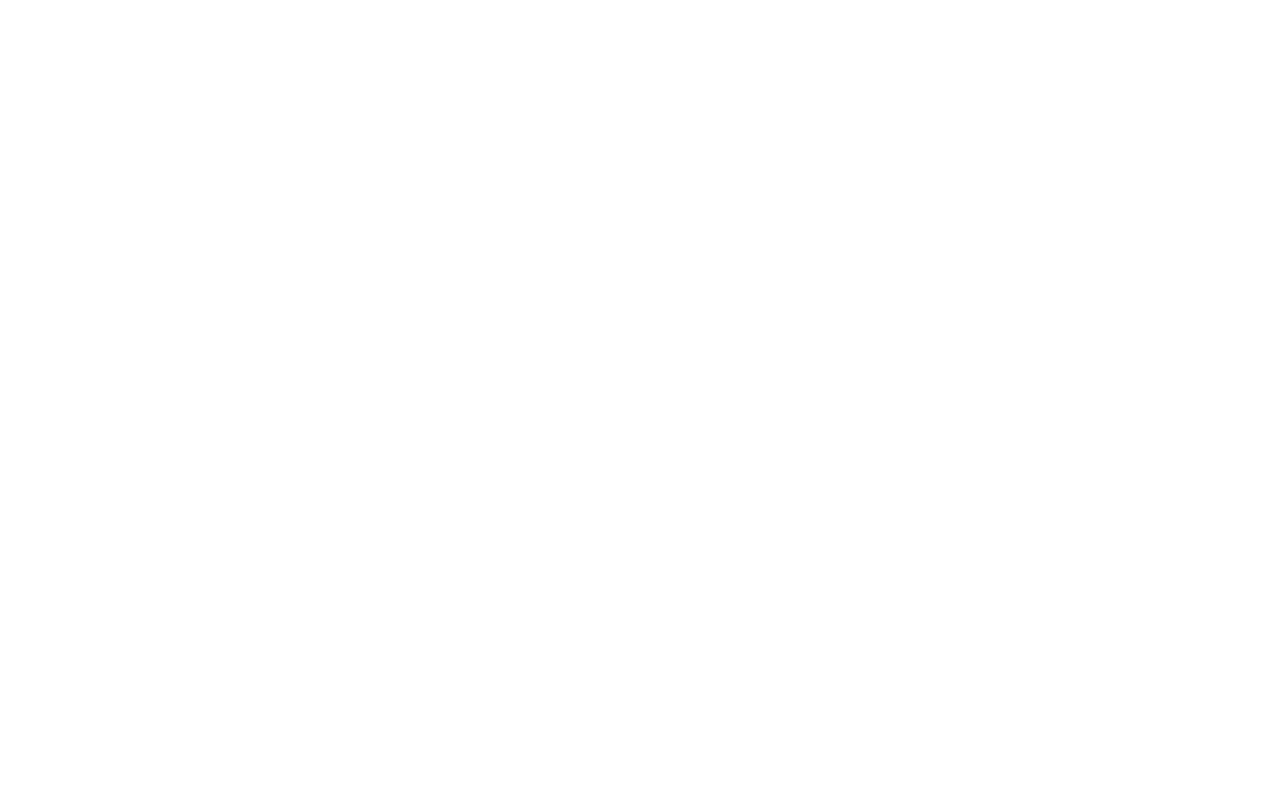
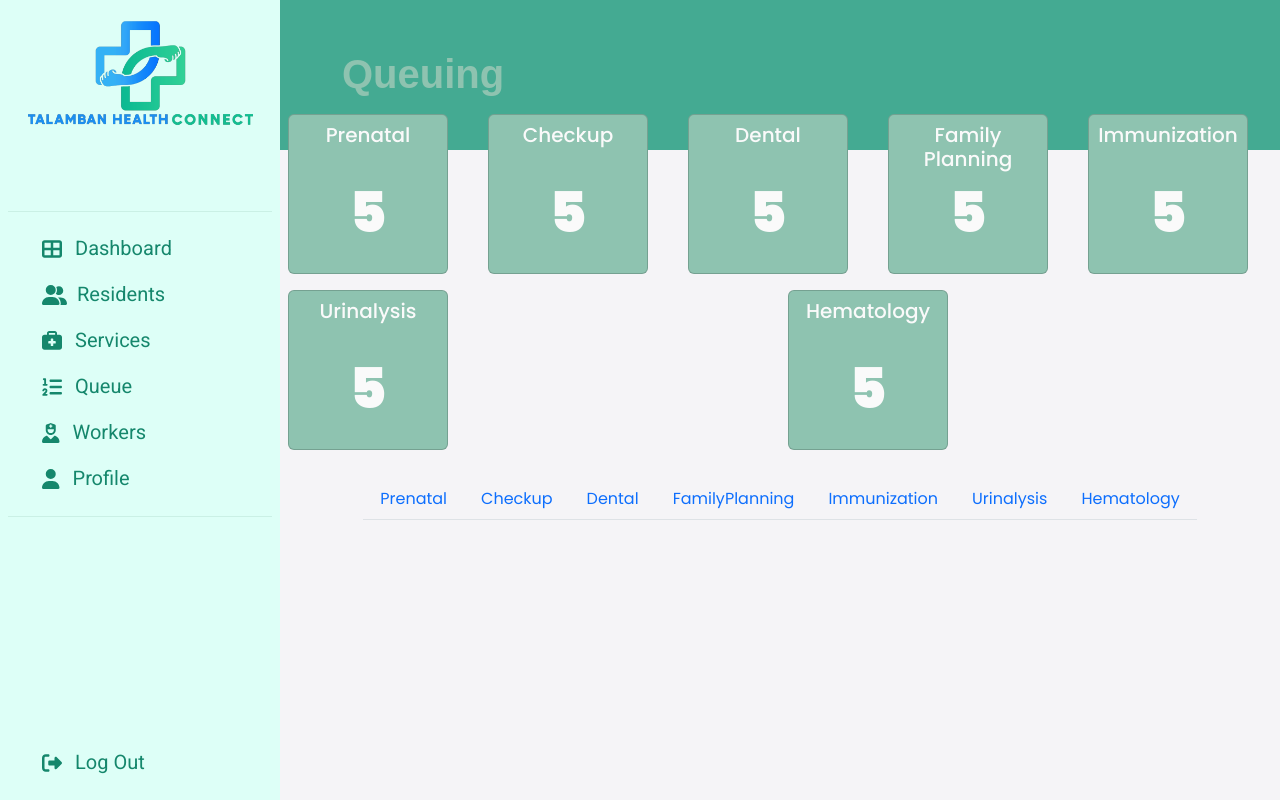
Before and after one commit to ChristineCartilla/capstone_THC, a React (Create React App) app in the folder client/: page /queue in a window 1280 px wide. Before the commit this address had no page. Built offline with nearby package versions, Linux system fonts and the light colour scheme; a web font is replaced by a local one.

Commit message:
small changes dashboard, added queue page but incomplete

```diff
--- a/client/src/App.js
+++ b/client/src/App.js
@@ -9,6 +9,7 @@ import './stylesheets/ServicesThirdPage_stylesheet.css';
 import './stylesheets/ServicesPnInD_stylesheet.css';
 import './stylesheets/Workers_stylesheet.css';
 import './stylesheets/Dashboard_stylesheet.css';
+import './stylesheets/Queue_stylesheet.css';
 
 import { BrowserRouter as Router, Routes, Route } from 'react-router-dom'
 import Login from './pages/Login';
@@ -45,6 +46,7 @@ import Workers from './pages/Workers/Workers';
 import SpecificWorkers from './pages/Workers/SpecificWorkers'
 import Profile from './pages/Profile/Profile';
 import Dashboard from './pages/Dashboard/Dashboard';
+import QueueBHW from './pages/Queue/QueueBHW';
 
 function App() {
   return (
@@ -82,6 +84,7 @@ function App() {
           <Route path="/urinalysis" element={<Urinalysis />} />
           <Route path="/urinalysis/:residentid" element={<UrinalysisSpecificResident />} />
           <Route path="/urinalysis/:residentid/:recordid" element={<UrinalysisSpecificRecord />} />
+          <Route path="/queue" element={<QueueBHW />} />
           <Route path="/workers" element={<Workers />}/>
           <Route path="/workers/:worker_id" element={<SpecificWorkers/>}/>
           <Route path="/profile/:profile_id" element={<Profile />} />
--- a/client/src/components/Sidebar.js
+++ b/client/src/components/Sidebar.js
@@ -13,6 +13,10 @@ const Sidebar = () => {
 
     const viewResidents = () => {
         navigate('/resident');
+    }
+
+    const viewQueue = () => {
+        navigate('/queue');
     }
 
     const viewWorkers = () =>{
@@ -71,7 +75,8 @@ const Sidebar = () => {
                     </div>
                 </li>
                 <li className="mb-1">
-                    <button className="btn btn-toggle d-inline-flex align-items-center rounded border-0 collapsed">
+                    <button className="btn btn-toggle d-inline-flex align-items-center rounded border-0 collapsed"
+                        onClick={()=>viewQueue()}>
                     <FontAwesomeIcon icon={faListOl} style={{marginRight: "13px"}} />
                     Queue
                     </button>
--- a/client/src/pages/Dashboard/Dashboard.js
+++ b/client/src/pages/Dashboard/Dashboard.js
@@ -6,10 +6,12 @@ import ViewDispensing from '../../components/ViewDispensing.js';
 const Dashboard = () => {
     return (
         //create a div that will contain the sidebar and the body of the page
-        <div className="container-fluid">
-            <div className="row">
-                <Sidebar />
-                <div className="col p-0">
+        <div className="">
+            <div className="mainLayout">
+                <div className="mainLayout-left">
+                    <Sidebar />
+                </div>
+                <div className="container mainLayout-right p-0">
                     <div className="dashboardHeader d-flex justify-content-left">
                         <h1>Barangay Talamban Health Statistics</h1>
                         <span></span>
--- /dev/null
+++ b/client/src/pages/Queue/QueueBHW.js
@@ -0,0 +1,153 @@
+import React, {useState} from "react";
+import Sidebar from "../../components/Sidebar.js";
+
+const QueueBHW = () => {
+
+    const [selectedService, setSelectedService] = useState("Prenatal"); // Default selected service
+
+    // Sample data for the queue (replace with actual data)
+    const queueData = {
+        Prenatal: [
+            { name: "Person 1" },
+            { name: "Person 2" },
+            // Add more entries
+        ],
+        Checkup: [
+            { name: "Person 3" },
+            { name: "Person 4" },
+            // Add more entries
+        ],
+        Dental: [
+            // Add entries
+        ],
+        FamilyPlanning: [
+            // Add entries
+        ],
+        Immunization: [
+            // Add entries
+        ],
+        Urinalysis: [
+            // Add entries
+        ],
+        Hematology: [
+            // Add entries
+        ],
+    };
+
+    const handleServiceClick = (service) => {
+        setSelectedService(service);
+    };
+
+
+
+
+    return (
+        <div className="">
+            <div className="mainLayout">
+                <div className="mainLayout-left">
+                    <Sidebar />
+                </div>
+                <div className="mainLayout-right container">
+                    <div className="sp1-pageHeader d-flex justify-content-start">
+                        <h1>Queuing</h1>
+                    </div>
+                    <div className="QueueCount row d-flex justify-content-evenly">
+                        <div className="col p-2">
+                            <div className="card">
+                                <div className="card-body">
+                                    <h5 className="card-title">Prenatal</h5>
+                                    <br />
+                                    <h2 className="card-text">5</h2>
+                                </div>
+                            </div>
+                        </div>
+
+                        <div className="col p-2">
+                            <div className="card">
+                                <div className="card-body">
+                                    <h5 className="card-title">Checkup</h5>
+                                    <br />
+                                    <h2 className="card-text">5</h2>
+                                </div>
+                            </div>
+                        </div>
+                        <div className="col p-2">
+                            <div className="card">
+                                <div className="card-body">
+                                    <h5 className="card-title">Dental</h5>
+                                    <br />
+                                    <h2 className="card-text">5</h2>
+                                </div>
+                            </div>
+                        </div>
+
+                        <div className="col p-2">
+                            <div className="card">
+                                <div className="card-body">
+                                    <h5 className="card-title">Family Planning</h5>
+                                    <h2 className="card-text">5</h2>
+                                </div>
+                            </div>
+                        </div>
+                        <div className="col p-2">
+                            <div className="card">
+                                <div className="card-body">
+                                    <h5 className="card-title">Immunization</h5>
+                                    <br />
+                                    <h2 className="card-text">5</h2>
+                                </div>
+                            </div>
+                        </div>
+
+                        <div className="col p-2">
+                            <div className="card">
+                                <div className="card-body">
+                                    <h5 className="card-title">Urinalysis</h5>
+                                    <br />
+                                    <h2 className="card-text">5</h2>
+                                </div>
+                            </div>
+                        </div>
+                        <div className="col p-2">
+                            <div className="card">
+                                <div className="card-body">
+                                    <h5 className="card-title">Hematology</h5>
+                                    <br />
+                                    <h2 className="card-text">5</h2>
+                                </div>
+                            </div>
+                        </div>
+                    </div>
+                    <div className="queuingContent">
+                        <div className="row">
+                            <div className="queingNav">
+                                <ul className="nav nav-tabs justify-content-center">
+                                    {Object.keys(queueData).map((service) => (
+                                        <li
+                                            className="nav-item"
+                                            key={service}
+                                        >
+                                            <button
+                                                className={`nav-link btn${selectedService === service ? "active" : ""}`}
+                                                onClick={() => handleServiceClick(service)}
+                                                >
+                                                {service}
+                                            </button>
+
+                                        </li>
+                                    ))}
+                                </ul>
+                            </div>
+
+
+
+                        </div>
+                    </div>
+
+                </div>
+            </div>
+        </div>
+     );
+}
+
+export default QueueBHW;
--- /dev/null
+++ b/client/src/stylesheets/Queue_stylesheet.css
@@ -0,0 +1,21 @@
+.QueueCount .card {
+    width: 160px;
+    height: 160px;
+    background-color: #8EC3B0;
+    color: #fafafa
+  }
+
+  .QueueCount .card .card-body {
+    padding: 0.5rem
+  }
+
+  .QueueCount .card .card-body .card-text{
+    font-size: 3.5rem;
+    font-weight: 700
+  }
+
+  .queuingContent{
+    display: flex;
+    justify-content: center;
+    margin-top: 20px;
+  }
```
